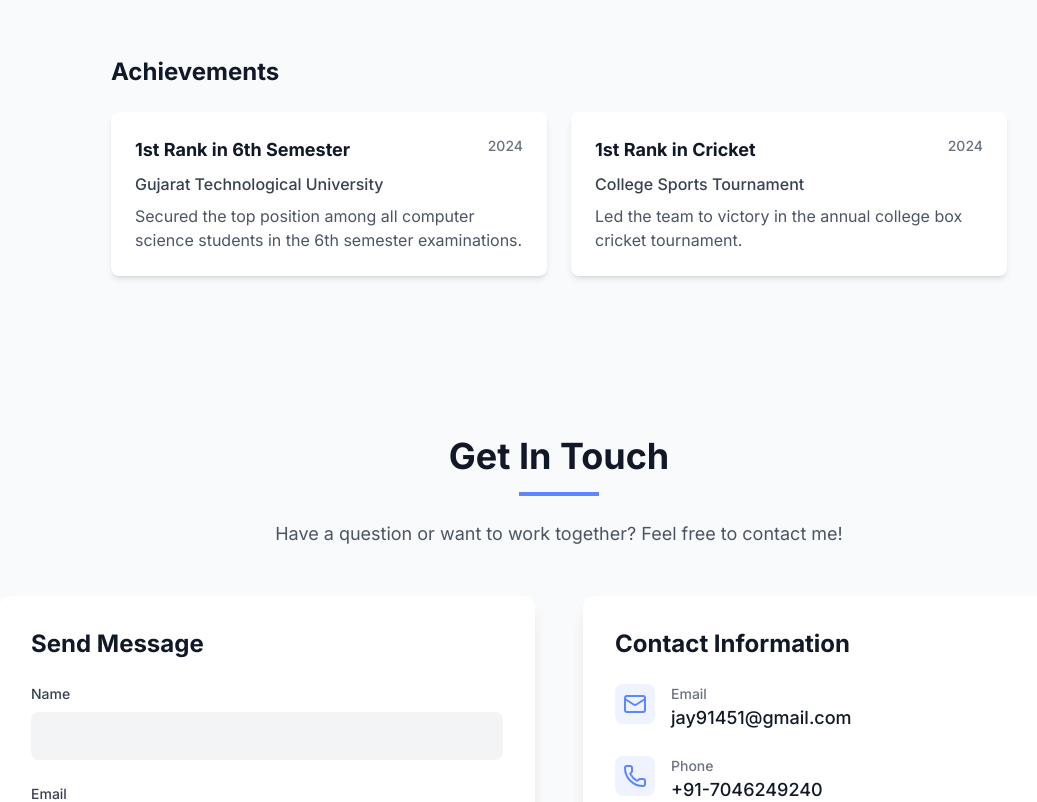
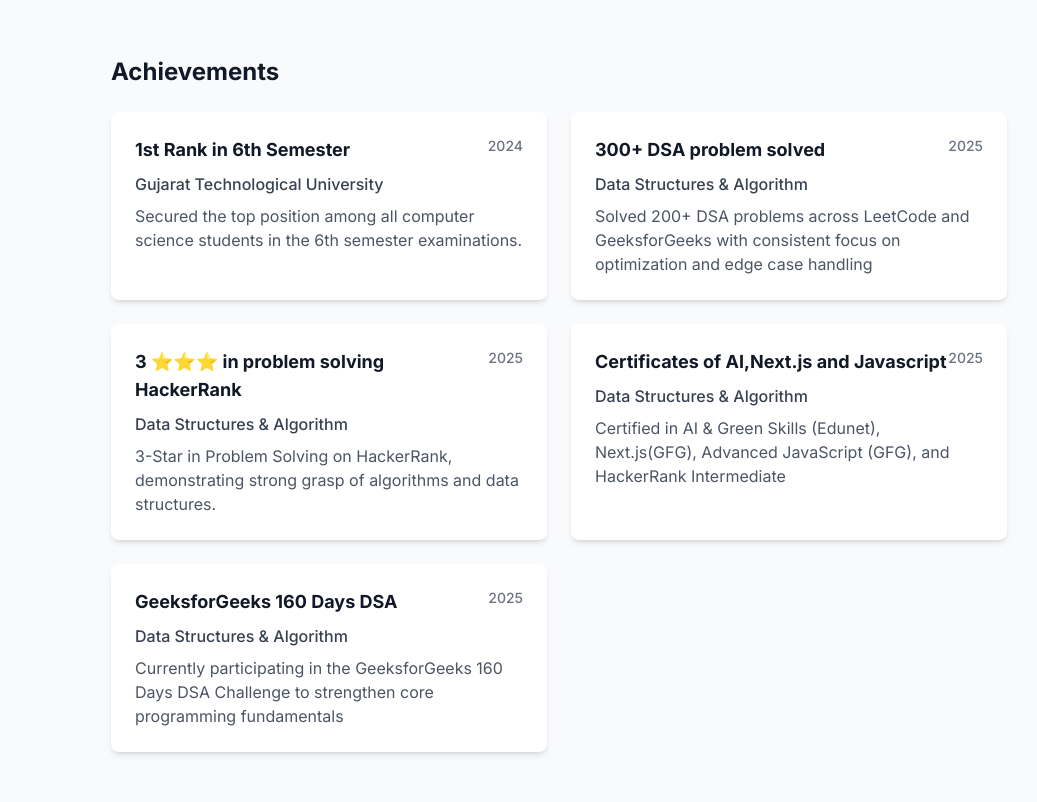
Before and after one commit to JayP2006/gandhinagar-web-wizard, a React (Vite) app: page / in a window 1280 px wide. Shown: the part 5200-6002 px from the top of the page, without its empty margins (81-1118 px from the left). Built offline with nearby package versions, Linux system fonts and the light colour scheme.

Commit message:
Update Education.tsx

```diff
--- a/src/components/Education.tsx
+++ b/src/components/Education.tsx
@@ -32,11 +32,30 @@ const Education = () => {
       description: "Secured the top position among all computer science students in the 6th semester examinations."
     },
     {
-      title: "1st Rank in Cricket",
-      organization: "College Sports Tournament",
-      year: "2024",
-      description: "Led the team to victory in the annual college box cricket tournament."
+      title: "300+ DSA problem solved",
+      organization: "Data Structures & Algorithm",
+      year: "2025",
+      description: "Solved 200+ DSA problems across LeetCode and GeeksforGeeks with consistent focus on optimization and edge case handling"
+    },
+    {
+      title: "3 ⭐⭐⭐ in problem solving HackerRank",
+      organization: "Data Structures & Algorithm",
+      year: "2025",
+      description: "3-Star in Problem Solving on HackerRank, demonstrating strong grasp of algorithms and data structures."
+    },
+    {
+      title: "Certificates of AI,Next.js and Javascript",
+      organization: "Data Structures & Algorithm",
+      year: "2025",
+      description: "Certified in AI & Green Skills (Edunet), Next.js(GFG), Advanced JavaScript (GFG), and HackerRank Intermediate"
+    },
+    {
+      title: "GeeksforGeeks 160 Days DSA",
+      organization: "Data Structures & Algorithm",
+      year: "2025",
+      description: "Currently participating in the GeeksforGeeks 160 Days DSA Challenge to strengthen core programming fundamentals"
     }
+
   ];
 
   return (
```
